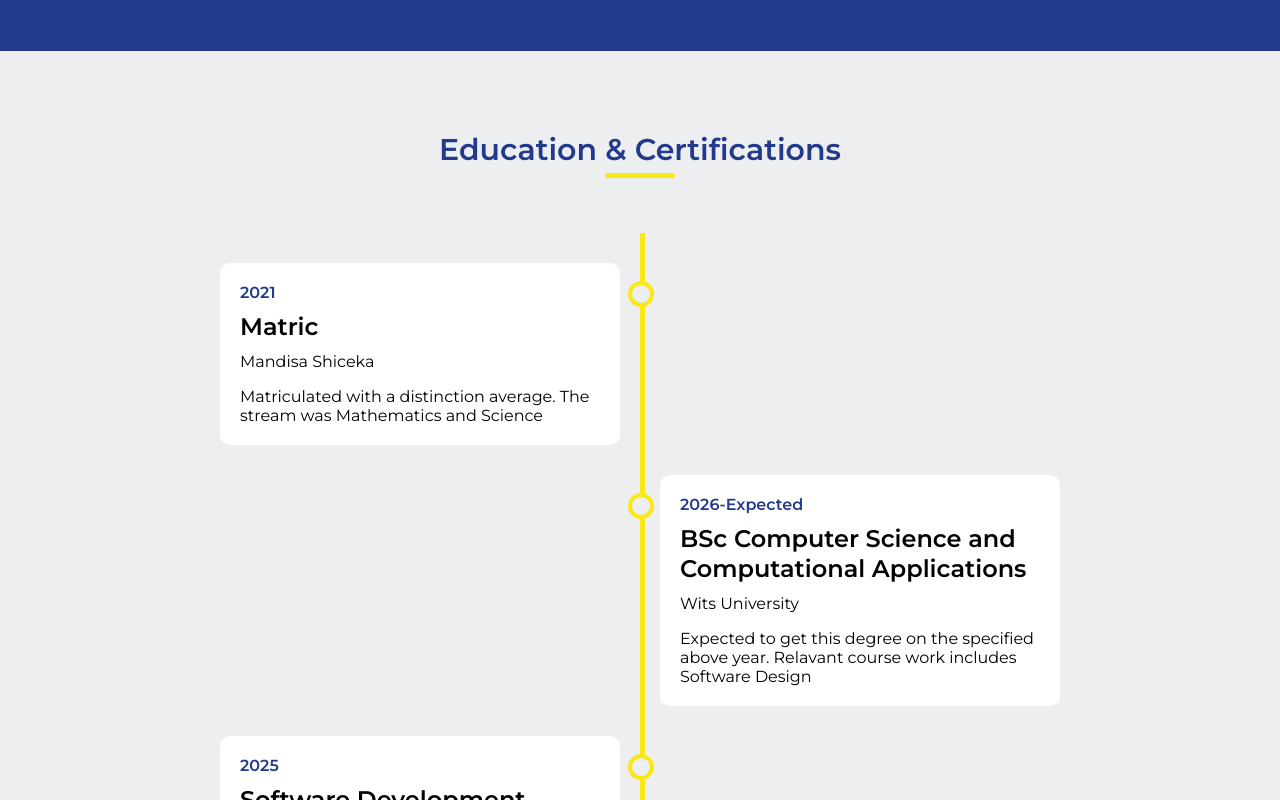
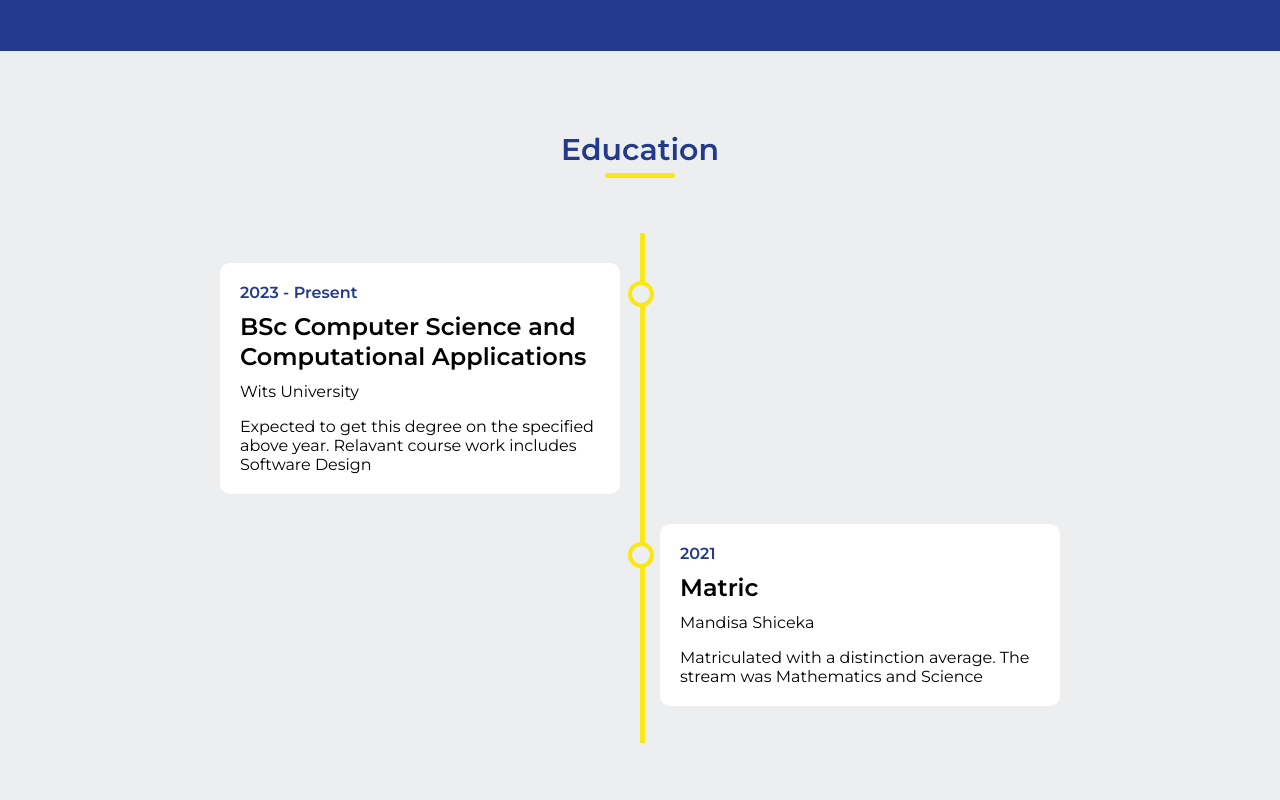
Before and after one commit to tlhalesebaeng/my-portfolio, a React (Vite) app: page / in a window 1280 px wide. Shown: the part 2760-3560 px from the top of the page. Built offline with nearby package versions, Linux system fonts and the light colour scheme.

Commit message:
Remove certificates and re arrange education

```diff
--- a/src/components/skills/Skills.css
+++ b/src/components/skills/Skills.css
@@ -11,7 +11,7 @@
 }
 
 .skills-info {
-    height: 980px;
+    height: 510px;
     width: 100%;
     margin-top: 50px;
     position: relative;
--- a/src/components/skills/Skills.jsx
+++ b/src/components/skills/Skills.jsx
@@ -6,41 +6,25 @@ const Skills = ({ ref }) => {
     const skills = [
         {
             id: 'skill-1',
+            year: '2023 - Present',
+            title: 'BSc Computer Science and Computational Applications',
+            place: 'Wits University',
+            description:
+                'Expected to get this degree on the specified above year. Relavant course work includes Software Design',
+        },
+        {
+            id: 'skill-2',
             year: '2021',
             title: 'Matric',
             place: 'Mandisa Shiceka',
             description:
                 'Matriculated with a distinction average. The stream was Mathematics and Science',
         },
-        {
-            id: 'skill-2',
-            year: '2026-Expected',
-            title: 'BSc Computer Science and Computational Applications',
-            place: 'Wits University',
-            description:
-                'Expected to get this degree on the specified above year. Relavant course work includes Software Design',
-        },
-        {
-            id: 'skill-3',
-            year: '2025',
-            title: 'Software Development',
-            place: 'Udemy',
-            description:
-                'Completed 50+ hours of coursework covering Spring, Spring Boot, Spring Data JPA, Spring Security and Spring MVC',
-        },
-        {
-            id: 'skill-4',
-            year: '2025',
-            title: 'Job Simulation',
-            place: 'JP Morgan Chase',
-            description:
-                'Obtained a certificate of completion of job simulation covering software developement with Spring, Spring Boot and MySql',
-        },
     ];
 
     return (
         <section className="skills" ref={ref}>
-            <h2>Education & Certifications</h2>
+            <h2>Education</h2>
             <Marker />
             <section className="skills-info">
                 <div className="skills-info__divider"></div>
```
